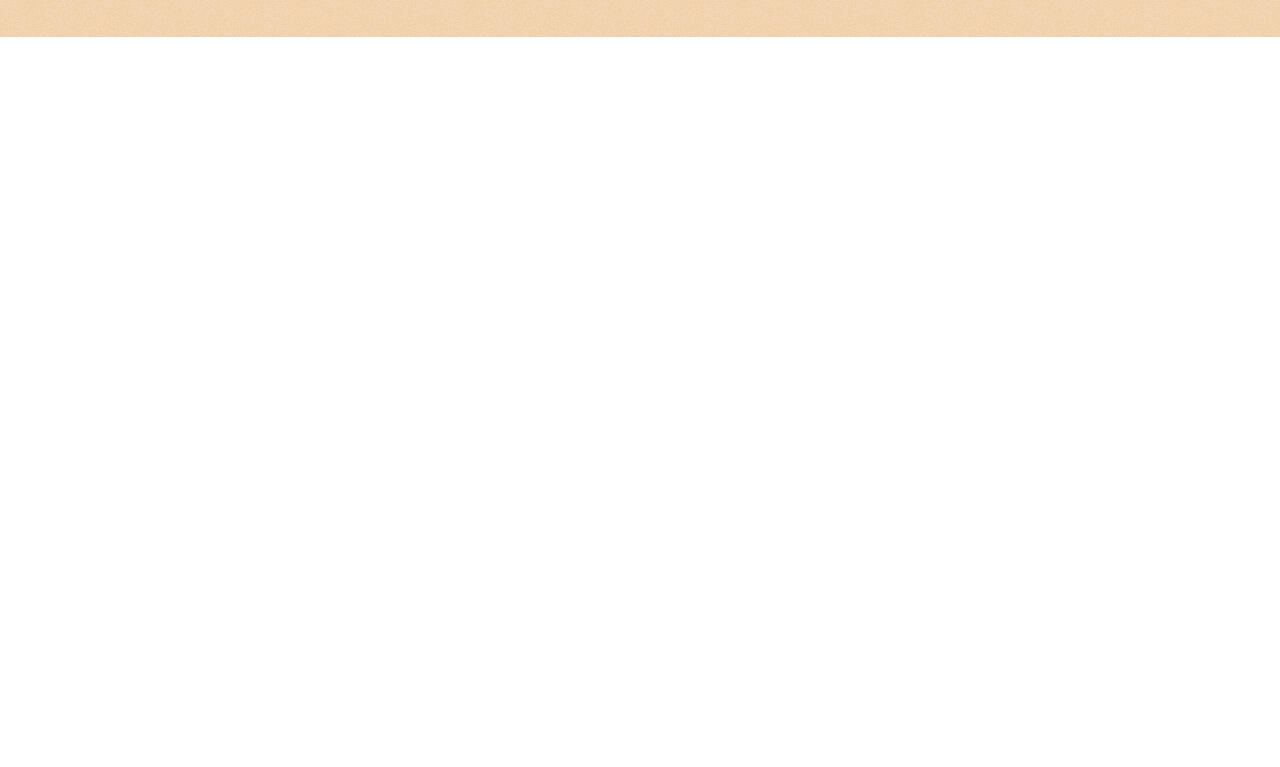
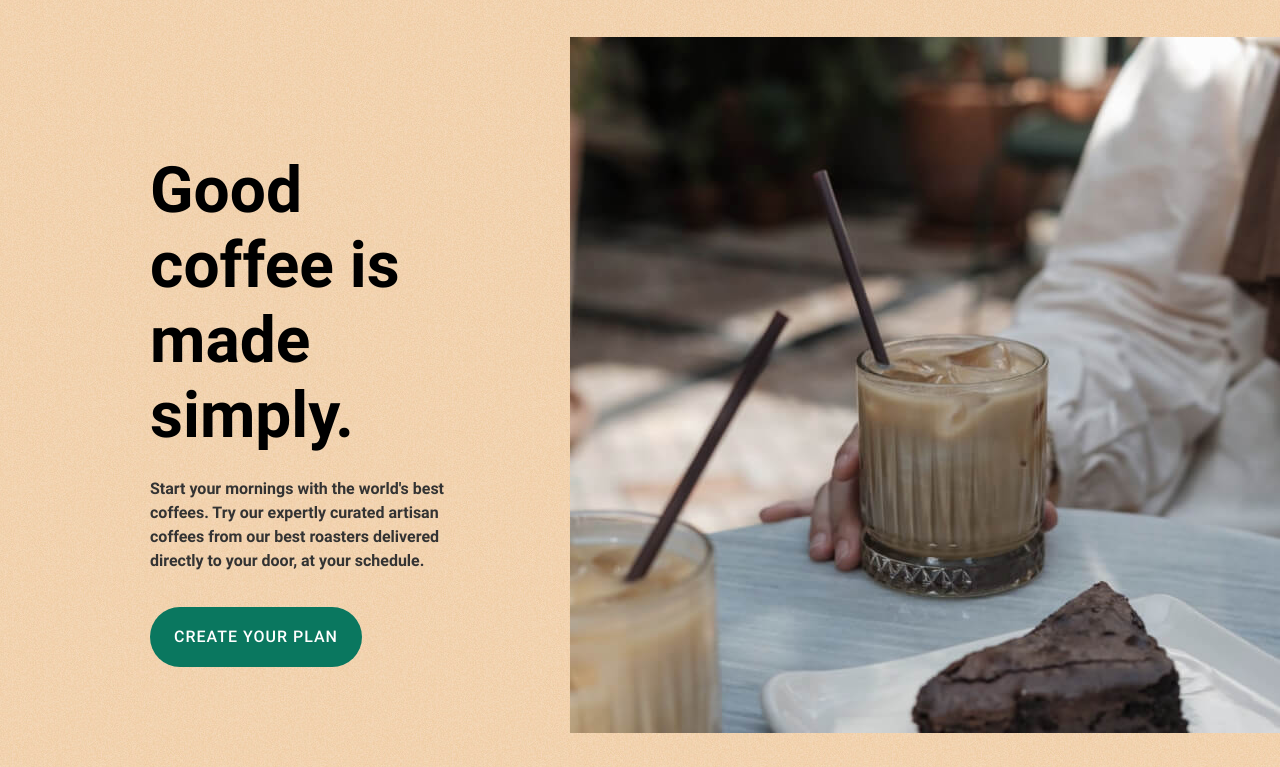
Before and after one commit to Joldasbayeva/coffeeroasters, a plain HTML site: page index.html in a window 1280 px wide. Shown: the part 67-834 px from the top of the page. Before the commit the page ends 800 px from the top, so only its background shows below. Drawn offline with Linux system fonts and the light colour scheme.

Commit message:
Add hero section

```diff
--- a/css/style.css
+++ b/css/style.css
@@ -2,7 +2,13 @@
 :root {
   --text-color: #333;
   --accent-color-green: #0a775f;
+  --accent-color-green-80: rgba(10, 119, 95, 0.8);
+  --accent-color-green-60:  rgba(10, 119, 95, 0.6);
+  --accent-color-light-brown: #c99b67;
+  --accent-color-light-brown-80: rgba(201, 155, 103, 0.8);
+  --accent-color-light-brown-60: rgba(201, 155, 103, 0.6);
   --outline-color: var(--accent-color-green);
+  --light-brown: #f3d7b7;
 }
 /* FONTS  */
 @font-face {
@@ -58,6 +64,7 @@ body {
   line-height: 1.75;
   background-color: #fff;
   color: var(--text-color);
+
 }
 img {
   max-width: 100%;
@@ -67,6 +74,34 @@ img {
   outline: 2px dashed var(--outline-color);
   outline-offset: 3px;
 }
+
+
+/* BUTTON  */
+.button {
+  display: inline-block;
+  padding: 16px 24px;
+  font-weight: 16px;
+  line-height: auto;
+  font-weight: 500;
+  border: 0;
+  border-radius: 100px;
+  cursor: pointer;
+  text-decoration: none;
+  text-transform: uppercase;
+  letter-spacing: 1px;
+  white-space: nowrap;
+}
+.button-green {
+  background-color: var(--accent-color-green);
+  color: #fff;
+}
+.button-green:hover {
+  background-color: var(--accent-color-green-80);
+}
+.button-green:active {
+  background-color: var(--accent-color-green-60);
+}
+
 
 /* CONTAINER  */
 .container {
@@ -85,6 +120,7 @@ img {
 
 /* SITE-HEADER-INTRO-WRAPPER  */
 .site-header-hero-wrapper {
+  background-color: var(--light-brown);
   background-image: url("../img/site-header-intro-bg-img.jpg");
 }
 
@@ -102,6 +138,7 @@ img {
   padding-left: 50px;
 }
 .site-header-logo-link {
+  flex-shrink: 0;
   display: flex;
   text-decoration: none;
 }
@@ -136,6 +173,7 @@ img {
   text-decoration: none;
   text-transform: uppercase;
   color: var(--text-color);
+  white-space: nowrap;
 }
 .sitenav-link:hover {
   color: var(--accent-color-green);
@@ -143,6 +181,53 @@ img {
 .sitenav-link:active {
   opacity: 0.6;
 }
+
+
+/* HERO  */
+.hero {
+}
+.hero-container {
+  display: flex;
+  padding-left: 0;
+  padding-right: 0;
+}
+.hero-info-wrapper {
+  width: 100%;
+  max-width: 730px;
+  padding-top: 116px;
+  padding-left: 150px;
+  padding-right: 116px;
+  padding-bottom: 100px;
+}
+.hero-heading {
+  margin-top: 0;
+  margin-bottom: 24px;
+  font-size: 64px;
+  line-height: normal;
+  color: #000;
+}
+.hero-text {
+  margin: 0;
+  font-size: 16px;
+  line-height: 1.5;
+}
+.hero-text:not(:last-child) {
+  margin-bottom: 34px
+}
+.hero-img {
+  width: 710px;
+  height: 696px;
+  object-fit: cover;
+}
+.hero-img-index {
+  height: 696px;
+}
+
+
+
+
+
+
 
 
 
--- a/index.html
+++ b/index.html
@@ -26,11 +26,22 @@
           <li class="sitenav-item"><a class="sitenav-link" href="#">Create your plan</a></li>
         </ul>
        </nav>
+      </div>
+    </header>
 
 
+    <!-- HERO  -->
+    <div class="hero">
+      <div class="hero-container container">
+        <div class="hero-info-wrapper">
+          <h1 class="hero-heading">Good coffee is made simply.</h1>
+          <p class="hero-text">Start your mornings with the world's best coffees. Try our expertly curated artisan coffees from our best roasters delivered directly to your door, at your schedule.</p>
+          <a class="button button-green" href="#">Create your plan</a>
+        </div>
 
+        <img class="hero-img hero-img-index" src="img/index-header-img.jpg" alt="Person's hand with iced coffee and cake on the table" srcset="img/index-header-img.jpg 1x, img/index-header-img@2x.jpg 2x" width="710" height="696">
       </div>
-    </header>
+    </div>
   </div>
 
 
```
Also changed, not shown: img/index-header-img.jpg (added), img/index-header-img@2x.jpg (added).
